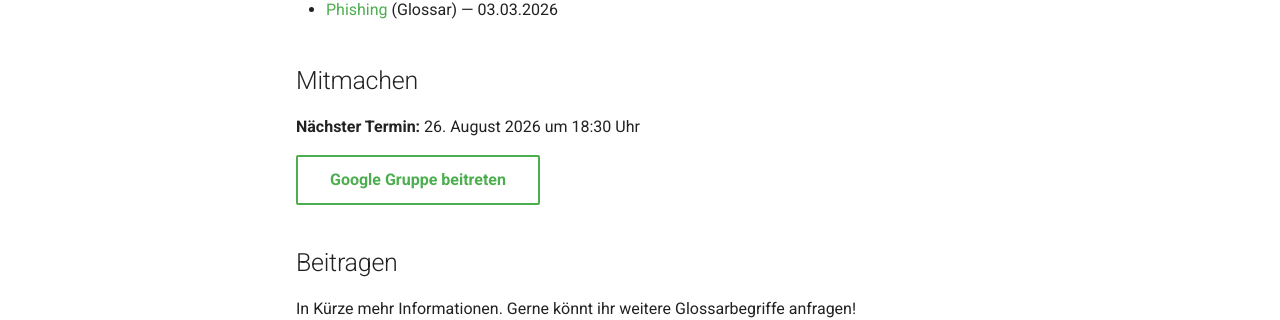
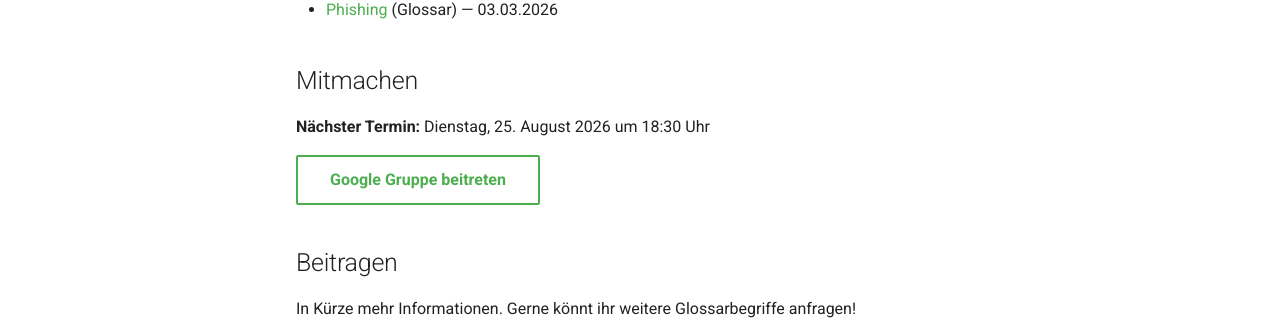
Before and after one commit to ralphmueller/digi-wissensdatenbank, an MkDocs documentation site: the page built from docs/index.md, in a window 1280 px wide and 1095 px high. Shown: the part 686-1006 px from the top of the window. Built offline with MkDocs 1.6.1 and Material for MkDocs 9.7.7, drawn with Linux system fonts in a browser that asks for light colours.

Commit message:
Startseite: Stammtisch-Termin auf Di 25.08.2026 korrigiert
Co-Authored-By: Claude Opus 5 <noreply@anthropic.com>
Claude-Session: https://claude.ai/code/session_015VBsgqk8abkz8v9ix6wM9i

```diff
--- a/docs/index.md
+++ b/docs/index.md
@@ -17,7 +17,7 @@ Finde leicht verständliche **Begriffe**, **Anleitungen** und **Artikel** – je
 
 ## Mitmachen
 
-**Nächster Termin:** 26. August 2026 um 18:30 Uhr
+**Nächster Termin:** Dienstag, 25. August 2026 um 18:30 Uhr
 
 [Google Gruppe beitreten](https://groups.google.com/g/dg-gersfeld){ .md-button }
 
```
